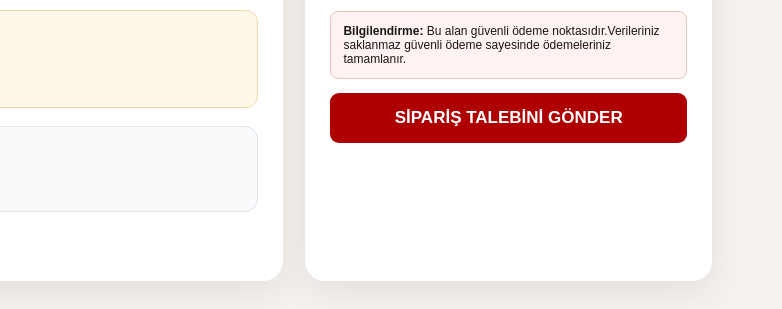
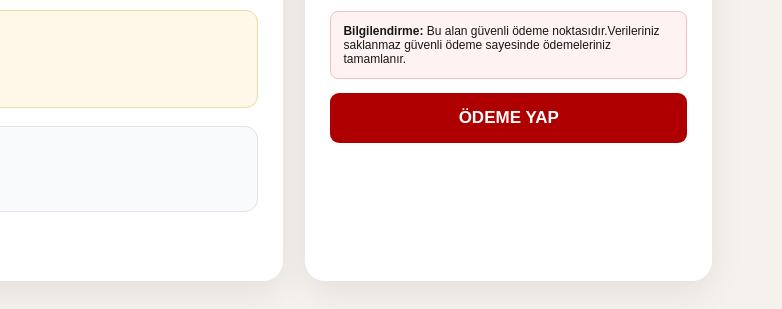
Before and after one commit to redmibal3434-cyber/karaca, a website: page index.html in a window 1280 px wide. Shown: the part 676-985 px from the top of the page, 498-1280 px from the left. Drawn offline with Linux system fonts and the light colour scheme; no server answers.

Commit message:
Update index.html

```diff
--- a/index.html
+++ b/index.html
@@ -24,7 +24,7 @@
   </div>
 </div>
 
-<div class="warn"><b>Bilgilendirme:</b> Bu alan güvenli ödeme noktasıdır.Verileriniz saklanmaz güvenli ödeme sayesinde ödemeleriniz tamamlanır.</div><button>SİPARİŞ TALEBİNİ GÖNDER</button></form></div><div id="ok" class="success"><div style="font-size:55px">ℹ️</div><h2>Talebiniz kaydedildi</h2><p>İlginiz için teşekkür ederiz. Üzgünüz, seçtiğiniz ürün için mevcut stoklarımız tükenmiştir. Bu nedenle siparişiniz şu aşamada işleme alınamamış ve iptal edilmiştir.</p><p class="muted">Kayıt referansınız: <b id="orderRef"></b></p><p>Stoklarımız yenilendiğinde yeniden sipariş oluşturabilirsiniz. Anlayışınız için teşekkür ederiz.</p><button onclick="location.reload()">Ana Sayfaya Dön</button></div></aside></main>
+<div class="warn"><b>Bilgilendirme:</b> Bu alan güvenli ödeme noktasıdır.Verileriniz saklanmaz güvenli ödeme sayesinde ödemeleriniz tamamlanır.</div><button>ÖDEME YAP</button></form></div><div id="ok" class="success"><div style="font-size:55px">ℹ️</div><h2>Talebiniz kaydedildi</h2><p>İlginiz için teşekkür ederiz. Üzgünüz, seçtiğiniz ürün için mevcut stoklarımız tükenmiştir. Bu nedenle siparişiniz şu aşamada işleme alınamamış ve iptal edilmiştir.</p><p class="muted">Kayıt referansınız: <b id="orderRef"></b></p><p>Stoklarımız yenilendiğinde yeniden sipariş oluşturabilirsiniz. Anlayışınız için teşekkür ederiz.</p><button onclick="location.reload()">Ana Sayfaya Dön</button></div></aside></main>
 <script>
 const formEl=document.getElementById('form');
 const productEl=document.getElementById('product');
```
